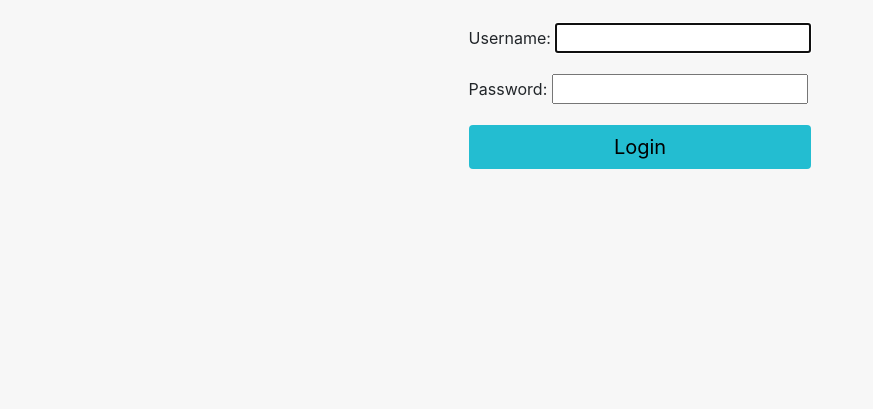
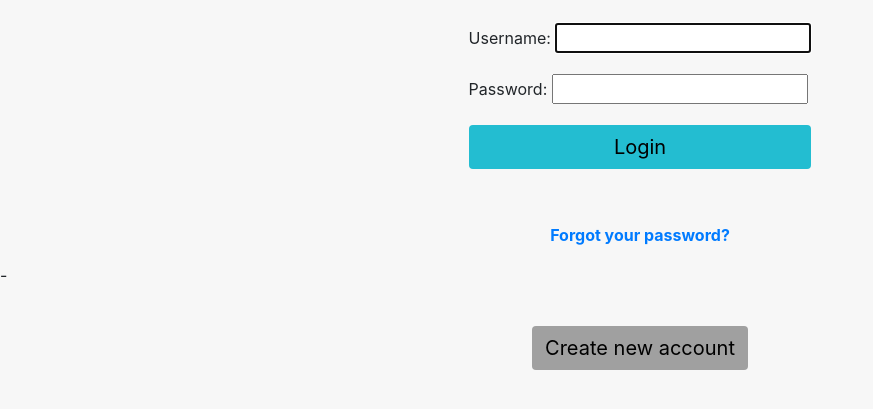
Before and after one commit to markusranda/ID202712-Badges, a Django app: page /users/login/ in a window 1280 px wide. Shown: the part 245-654 px from the top of the page, without its empty margins (0-873 px from the left). Run offline with Django 3.2, Linux system fonts and the light colour scheme; some libraries are stand-ins or nearby versions.

Commit message:
Fixed font+login-page
^

```diff
--- a/webserver/badge_project/badges/static/badges/style.css
+++ b/webserver/badge_project/badges/static/badges/style.css
@@ -13,6 +13,12 @@ li {
 
 .loginBtn {
     background-color: #23bdd1;
+    font-size: 20px;
+    width: 100%;
+}
+
+.signUp {
+    background-color: #A0a0a0;
     font-size: 20px;
     width: 100%;
 }
@@ -66,6 +72,15 @@ li {
 #loginContent {
   margin-top: 2%;
 }
+
+#underLoginContent {
+    margin-top: 3%;
+}
+
+#underLoginContent1 {
+    margin-top: 3%;
+}
+
 #loginTitle {
   margin-top: 10%;
 }
--- a/webserver/badge_project/templates/registration/login.html
+++ b/webserver/badge_project/templates/registration/login.html
@@ -17,7 +17,6 @@
     <title>Login page</title>
     <link rel="shortcut icon" href="">
 </head>
-
 <body>
 
 <h2 class="row justify-content-center" id="loginTitle">Login</h2>
@@ -28,6 +27,18 @@
     </form>
 </div>
 
+<div class="row justify-content-center" id="underLoginContent1">
+    <form method="get" action="{% url 'password_reset' %}">
+        <a href="{% url 'password_reset' %}"><strong>Forgot your password?</strong></a>
+    </form>
+</div>-
+
+<div class="row justify-content-center" id="underLoginContent">
+    <form method="get" action="{% url 'signup' %}">
+            <button type="submit" class="btn signUp">Create new account</button>
+    </form>
+</div>
+
 
 
 {% endblock %}
```
Also changed, not shown: webserver/badge_project/templates/home.html (+22 -4 lines).
